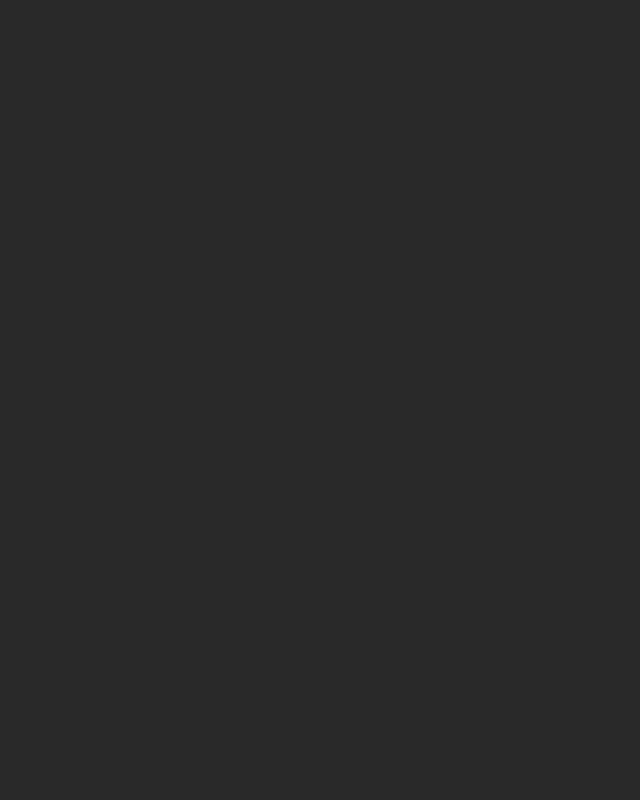
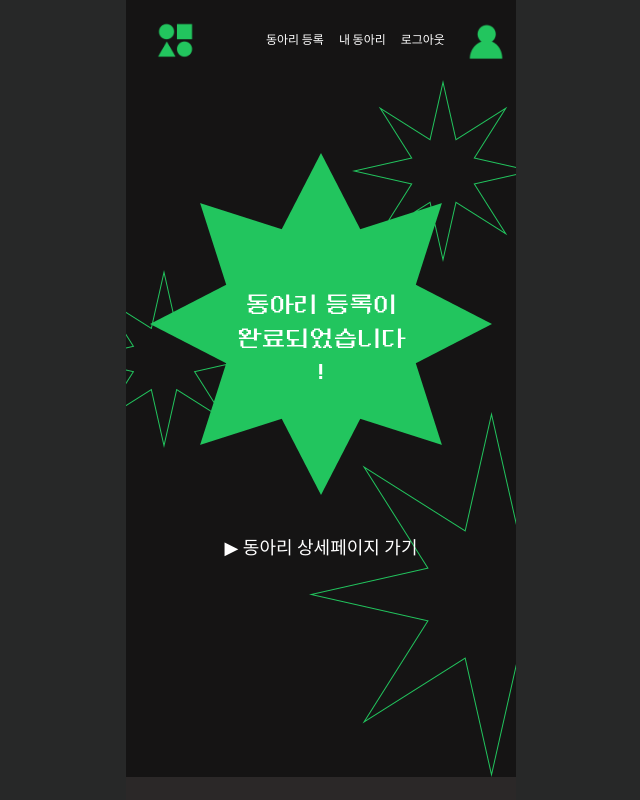
Before and after one commit to hufstory/oedong_front, a React (Create React App) app: page /enroll/success in a window 1280 px wide. Before the commit this address had no page. Shown: the top 800 px of the page, without its empty margins (319-959 px from the left). Built offline with nearby package versions, Linux system fonts and the light colour scheme; a small style sheet from the web is missing.

Commit message:
Feat: 동아리 등록 폼 UI

```diff
--- a/public/index.html
+++ b/public/index.html
@@ -45,9 +45,13 @@
       work correctly both with client-side routing and a non-root public URL.
       Learn how to configure a non-root public URL by running `npm run build`.
     -->
-    <title>React App</title>
+    <title>외동</title>
   </head>
-  <body>
+  <body
+    oncontextmenu="return false"
+    onselectstart="return false"
+    ondragstart="return false"
+  >
     <noscript>You need to enable JavaScript to run this app.</noscript>
     <div id="root"></div>
     <div id="modal-root"></div>
--- a/src/App.js
+++ b/src/App.js
@@ -1,6 +1,7 @@
 import { BrowserRouter as Router, Routes, Route } from "react-router-dom";
 import MainPage from "./pages/MainPage/MainPage";
 import EnrollClub from "./pages/EnrollClub/EnrollClub";
+import EnrollSuccess from "./pages/EnrollClub/EnrollSuccess";
 
 function App() {
   return (
@@ -8,6 +9,7 @@ function App() {
       <Routes>
         <Route path="/" element={<MainPage />} />
         <Route path="/enroll" element={<EnrollClub />} />
+        <Route path="/enroll/success" element={<EnrollSuccess />} />
       </Routes>
     </Router>
   );
--- a/src/components/Modal/Modal.js
+++ b/src/components/Modal/Modal.js
@@ -1,5 +1,6 @@
 import ModalPortal from "./ModalPortal";
 import { useEffect } from "react";
+import { Link } from "react-router-dom";
 
 const Modal = ({ onOpenModal, text }) => {
   useEffect(() => {
@@ -15,12 +16,14 @@ const Modal = ({ onOpenModal, text }) => {
         <div className="container w-[320px] h-[200px] flex flex-col items-center justify-center bg-main-black border-green border-2">
           <div className="items-start">
             <p className="font-main text-[18px] mb-[10px] text-white">{text}</p>
+            <Link to="/enroll/success">
               <button
                 onClick={onOpenModal}
                 className="border-none hover:text-green text-white font-main text-[18px] block mb-[10px]"
               >
                 ▶︎ 네
               </button>
+            </Link>
             <button
               onClick={onOpenModal}
               className="border-none hover:text-green text-white font-main text-[18px] block"
--- /dev/null
+++ b/src/pages/EnrollClub/EnrollSuccess.js
@@ -0,0 +1,25 @@
+import Header from "../../components/Header";
+import Footer from "../../components/Footer";
+import success from "../../assets/enroll-success.png";
+
+const EnrollSuccess = () => {
+  return (
+    <div className="container min-w-[390px] mx-auto flex flex-col items-center justify-center">
+      <Header />
+      <div className="flex flex-col items-center justify-center">
+        <img
+          className="relative w-[390px] bg-main-black"
+          src={success}
+          alt="success"
+        />
+        <button className="absolute top-[535px] border-none hover:text-green text-white font-main text-[18px] mb-[10px]">
+          ▶︎ 동아리 상세페이지 가기
+        </button>
+      </div>
+
+      <Footer />
+    </div>
+  );
+};
+
+export default EnrollSuccess;
```
Also changed, not shown: src/assets/enroll-success.png (added). Lines whose indentation alone changed are shown as unchanged.
